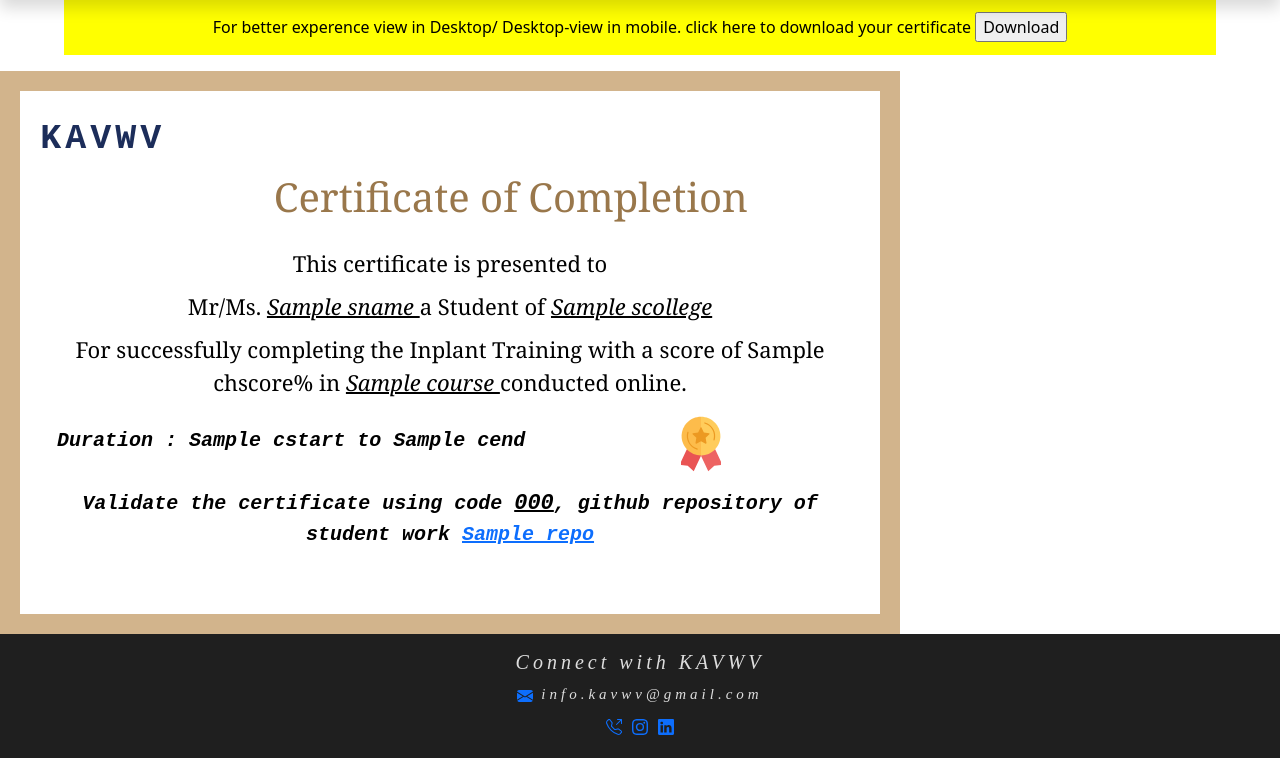
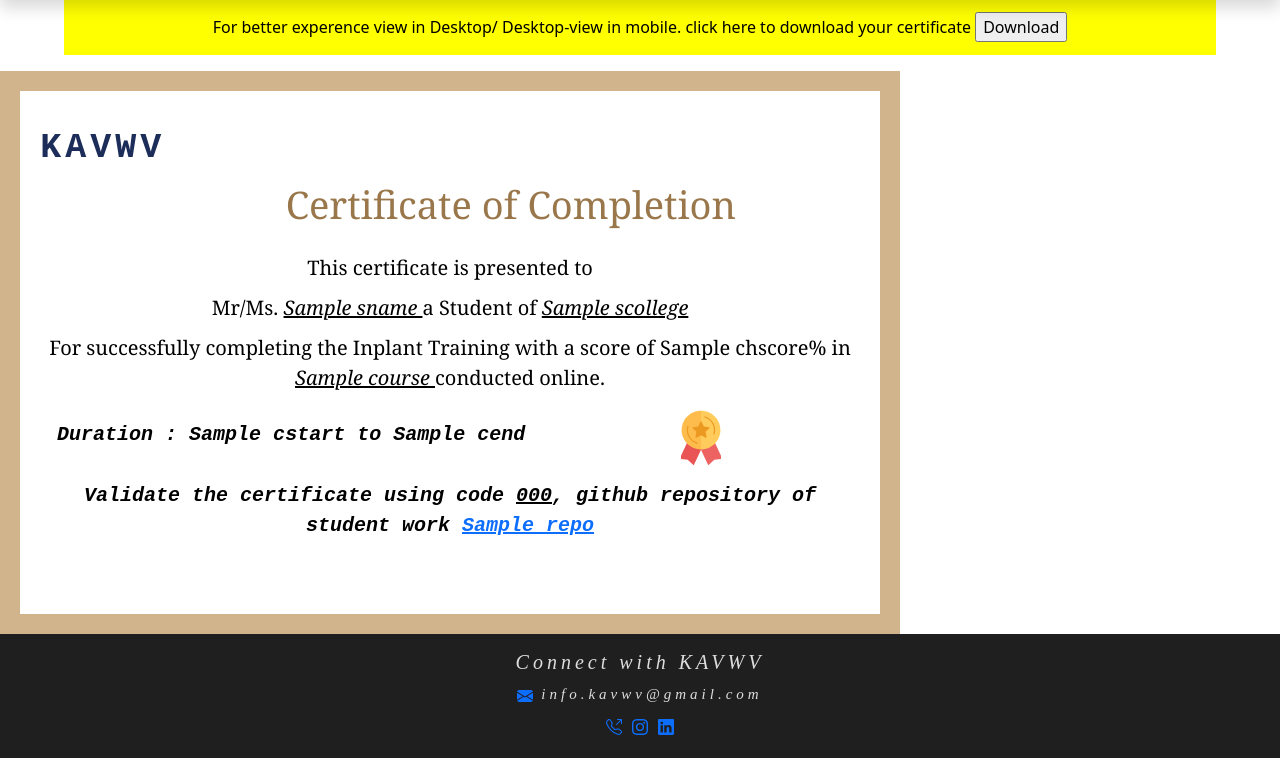
Before and after one commit to livinghumanz/kavwv-django, a Django app: template templates/home/challengeAct.html in a window 1280 px wide, after a click on "here". Shown: the part 48-806 px from the top of the page. Run offline with Django 3.2, Linux system fonts and the light colour scheme; the template is opened without the code that fills it: most values are stand-ins (such as "Sample title", 1, 10 or a date in 2020); some libraries are stand-ins or nearby versions.

Commit message:
decoration

```diff
--- a/kavwv/static/css/successpage.css
+++ b/kavwv/static/css/successpage.css
@@ -31,7 +31,7 @@
   color: black;
   display: table;
   font-family: Georgia, serif;
-  font-size: 22px;
+  font-size: 20px;
   text-align: center;
 }
 .container {
@@ -54,7 +54,7 @@
 
 .marquee {
   color: rgb(153, 119, 75);
-  font-size: 40px;
+  font-size: 38px;
   margin: 20px;
 }
 .assignment,.reason {
@@ -63,7 +63,7 @@
 .person {
   text-decoration: underline;
   text-decoration-thickness: 2px;
-  font-size: 22px;
+  font-size: 20px;
   font-style: italic;
   margin: 10px auto;
   width: 300px;
```
